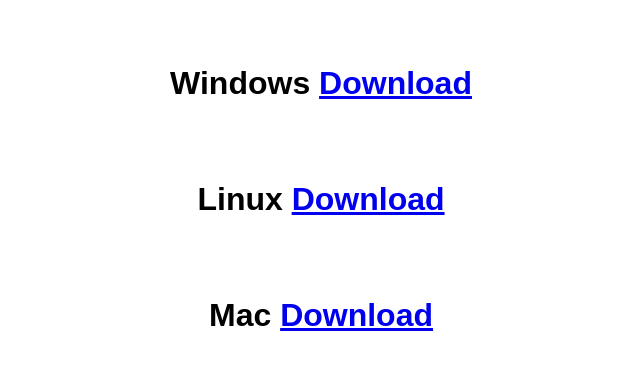
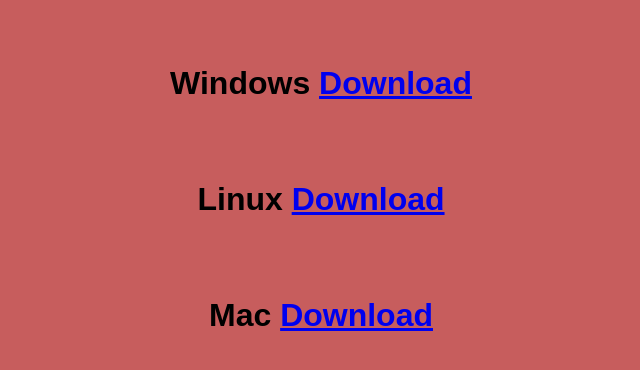
Before and after one commit to rodneytj/rodneytj.github.io, a plain HTML site: page smite.html in a window 1280 px wide. Shown: the whole page, without its empty margins (319-959 px from the left). Drawn offline with Linux system fonts and the light colour scheme.

Commit message:
Update smite.html

```diff
--- a/smite.html
+++ b/smite.html
@@ -8,6 +8,7 @@
         body {
             text-align: center;
             font-family: Arial, Helvetica, sans-serif;
+            background-color: #c75d5d;
         }
     </style>
 </head>
```
